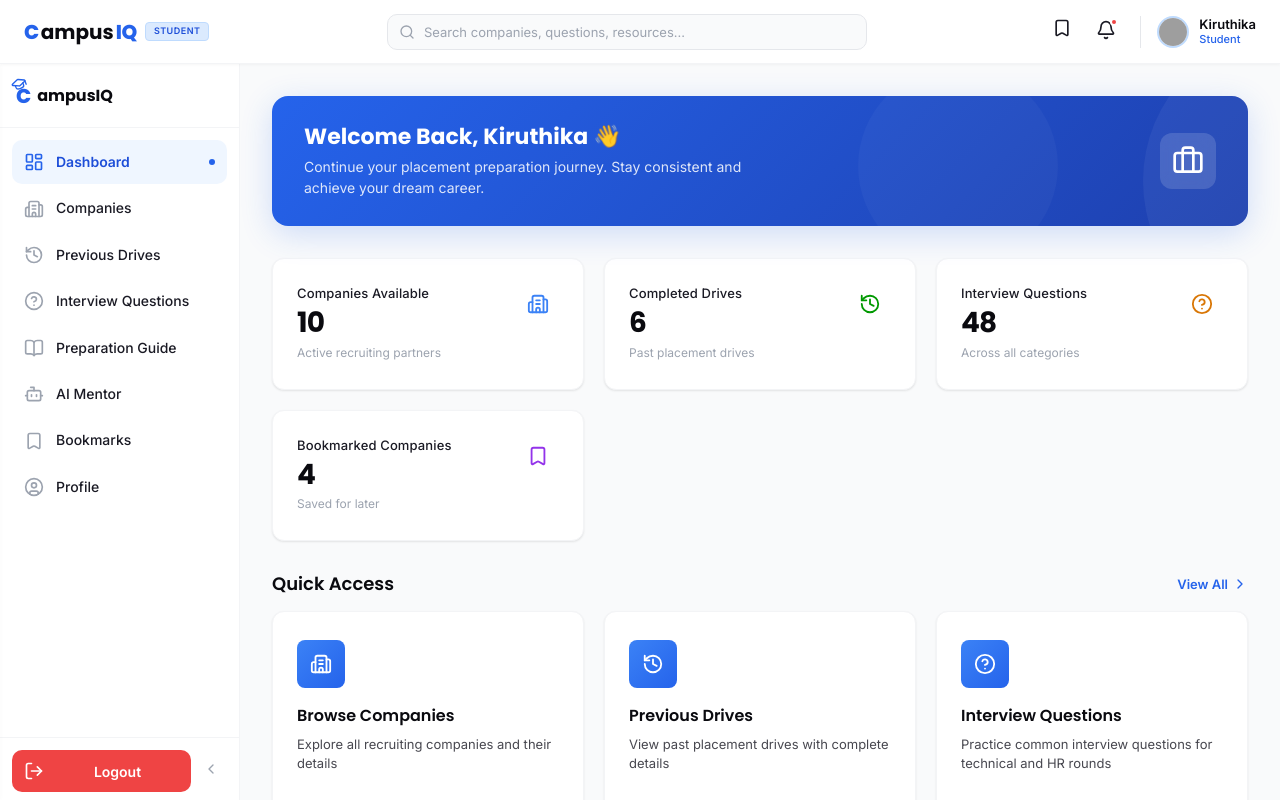
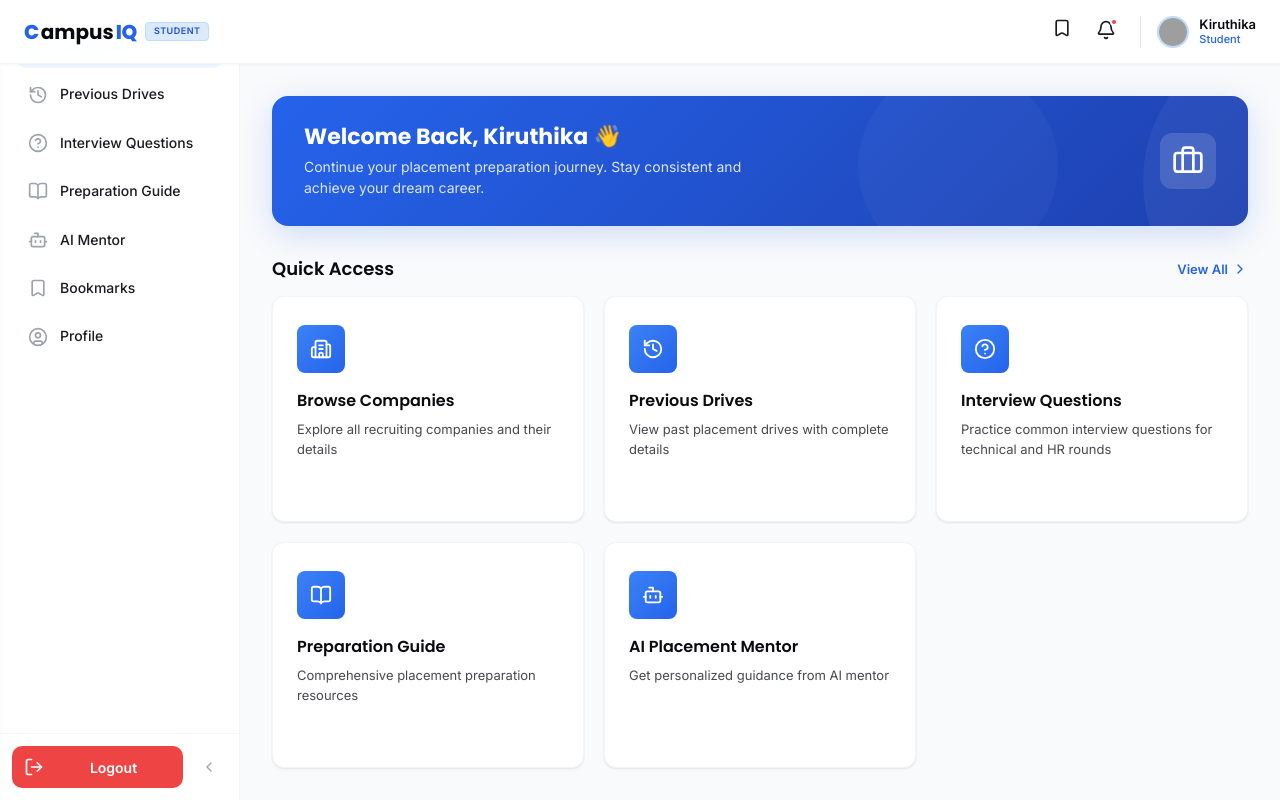
Before and after one commit to GowrinathSivakumar/CampusIQ, a React (Vite) app in the folder frontend/: page /student/dashboard in a window 1280 px wide. Shown: the top 800 px of the page. Built offline with nearby package versions, Linux system fonts and the light colour scheme; grey boxes are pictures that could not be loaded.

Commit message:
Update the dashboad,Navbar and sidebar

```diff
--- a/frontend/src/components/AdminSidebar.css
+++ b/frontend/src/components/AdminSidebar.css
@@ -115,6 +115,7 @@
   display: flex;
   flex-direction: column;
   gap: 4px;
+  flex: 1;
 }
 
 .sidebar-link {
@@ -201,6 +202,7 @@
   border-top: 1px solid var(--color-gray-100);
   color: var(--color-gray-400);
   transition: color 0.15s, background 0.15s;
+  flex-shrink: 0;
 }
 
 .sidebar-toggle-btn:hover {
--- a/frontend/src/components/StudentNavbar.tsx
+++ b/frontend/src/components/StudentNavbar.tsx
@@ -1,4 +1,4 @@
-import { Search, Bell, Bookmark, Menu } from 'lucide-react'
+import { Bell, Bookmark, Menu } from 'lucide-react'
 import { Link } from 'react-router-dom'
 import './StudentNavbar.css'
 
@@ -25,15 +25,6 @@ export default function StudentNavbar({ onToggleSidebar }: StudentNavbarProps) {
             <span className="student-navbar-brand-icon">IQ</span>
             <span className="student-navbar-brand-badge">Student</span>
           </Link>
-        </div>
-
-        <div className="student-navbar-search-wrapper">
-          <Search className="student-navbar-search-icon" size={16} />
-          <input
-            type="text"
-            placeholder="Search companies, questions, resources..."
-            className="student-navbar-search"
-          />
         </div>
 
         <div className="student-navbar-right">
--- a/frontend/src/components/StudentSidebar.css
+++ b/frontend/src/components/StudentSidebar.css
@@ -30,7 +30,6 @@
   z-index: 30;
   transition: width 0.3s cubic-bezier(0.4, 0, 0.2, 1);
   overflow: hidden;
-  padding-top: var(--navbar-height);
 }
 
 .student-sidebar-desktop.expanded {
@@ -119,11 +118,11 @@
 }
 
 .student-sidebar-nav {
-  padding: 12px;
+  padding: 24px 16px 12px;
   overflow-y: auto;
   display: flex;
   flex-direction: column;
-  gap: 2px;
+  gap: 4px;
   flex: 1;
 }
 
@@ -183,10 +182,10 @@
 
 .student-sidebar-footer {
   border-top: 1px solid var(--color-gray-100);
-  padding: 8px 12px;
+  padding: 12px;
   display: flex;
   align-items: center;
-  gap: 4px;
+  gap: 8px;
   flex-shrink: 0;
 }
 
@@ -208,7 +207,6 @@
   background: var(--color-red-500);
   color: var(--color-white);
   font-weight: 600;
-  margin-top: 4px;
 }
 
 .student-sidebar-logout.logout-btn:hover {
@@ -228,8 +226,8 @@
   display: none;
   align-items: center;
   justify-content: center;
-  width: 32px;
-  height: 32px;
+  width: 36px;
+  height: 36px;
   border-radius: var(--radius-md);
   color: var(--color-gray-400);
   transition: color 0.15s, background 0.15s;
--- a/frontend/src/components/StudentSidebar.tsx
+++ b/frontend/src/components/StudentSidebar.tsx
@@ -11,7 +11,6 @@ import {
   LogOut,
   ChevronLeft,
   ChevronRight,
-  GraduationCap,
 } from 'lucide-react'
 import { useAuth } from '../context/AuthContext'
 import './StudentSidebar.css'
@@ -25,7 +24,6 @@ interface StudentSidebarProps {
 
 const menuItems = [
   { icon: LayoutDashboard, label: 'Dashboard', path: '/student/dashboard' },
-  { icon: Building2, label: 'Companies', path: '/student/companies' },
   { icon: History, label: 'Previous Drives', path: '/student/drives' },
   { icon: HelpCircle, label: 'Interview Questions', path: '/student/questions' },
   { icon: BookOpen, label: 'Preparation Guide', path: '/student/preparation' },
@@ -46,27 +44,6 @@ export default function StudentSidebar({ collapsed, onToggle, mobileOpen, onMobi
 
   const sidebarContent = (
     <div className="student-sidebar-inner">
-      <div className="student-sidebar-header">
-        {!collapsed ? (
-          <div className="student-sidebar-header-content">
-            <div className="student-sidebar-logo">
-              <span className="student-sidebar-c-wrapper">
-                <GraduationCap className="student-sidebar-cap" />
-                <span className="student-sidebar-logo-icon">C</span>
-              </span>
-              <span className="student-sidebar-logo-text">ampusIQ</span>
-            </div>
-          </div>
-        ) : (
-          <div className="student-sidebar-header-center">
-            <span className="student-sidebar-c-wrapper">
-              <GraduationCap className="student-sidebar-cap mini" />
-              <span className="student-sidebar-mini-logo">C</span>
-            </span>
-          </div>
-        )}
-      </div>
-
       <nav className="student-sidebar-nav">
         {menuItems.map((item) => {
           const Icon = item.icon
--- a/frontend/src/pages/student/Dashboard.tsx
+++ b/frontend/src/pages/student/Dashboard.tsx
@@ -3,47 +3,14 @@ import {
   Building2,
   History,
   HelpCircle,
-  Bookmark,
   Briefcase,
   Bot,
   BookOpen,
   ChevronRight,
 } from 'lucide-react'
-import StudentCard from '../../components/StudentCard'
 import QuickAccessCard from '../../components/QuickAccessCard'
 
 import './Dashboard.css'
-
-const stats = [
-  {
-    title: 'Companies Available',
-    value: 10,
-    icon: Building2,
-    description: 'Active recruiting partners',
-    accentColor: 'var(--student-500)',
-  },
-  {
-    title: 'Completed Drives',
-    value: 6,
-    icon: History,
-    description: 'Past placement drives',
-    accentColor: 'var(--color-emerald-600)',
-  },
-  {
-    title: 'Interview Questions',
-    value: 48,
-    icon: HelpCircle,
-    description: 'Across all categories',
-    accentColor: 'var(--color-amber-600)',
-  },
-  {
-    title: 'Bookmarked Companies',
-    value: 4,
-    icon: Bookmark,
-    description: 'Saved for later',
-    accentColor: 'var(--color-purple-600)',
-  },
-]
 
 const quickAccessItems = [
   {
@@ -97,19 +64,6 @@ export default function Dashboard() {
         </div>
       </div>
 
-      <div className="student-dashboard-stats">
-        {stats.map((stat) => (
-          <StudentCard
-            key={stat.title}
-            title={stat.title}
-            value={stat.value}
-            icon={stat.icon}
-            description={stat.description}
-            accentColor={stat.accentColor}
-          />
-        ))}
-      </div>
-
       <div className="student-dashboard-section">
         <div className="student-dashboard-section-header">
           <h2 className="student-dashboard-section-title">Quick Access</h2>
--- a/frontend/src/pages/student/PreviousDrives.css
+++ b/frontend/src/pages/student/PreviousDrives.css
@@ -2,6 +2,77 @@
   display: flex;
   flex-direction: column;
   gap: 24px;
+}
+
+.previous-drives-nav-card {
+  display: block;
+  text-decoration: none;
+  background: linear-gradient(135deg, var(--student-50) 0%, var(--student-100) 100%);
+  border: 1px solid var(--student-200);
+  border-radius: var(--radius-lg);
+  padding: 20px;
+  transition: all 0.25s ease;
+  box-shadow: var(--shadow-sm);
+}
+
+.previous-drives-nav-card:hover {
+  transform: translateY(-2px);
+  box-shadow: var(--shadow-md);
+  border-color: var(--student-300);
+}
+
+.previous-drives-nav-card-content {
+  display: flex;
+  align-items: center;
+  gap: 16px;
+}
+
+.previous-drives-nav-card-icon {
+  display: flex;
+  align-items: center;
+  justify-content: center;
+  width: 56px;
+  height: 56px;
+  background: var(--student-600);
+  border-radius: var(--radius-md);
+  color: var(--color-white);
+  flex-shrink: 0;
+  transition: transform 0.25s ease;
+}
+
+.previous-drives-nav-card:hover .previous-drives-nav-card-icon {
+  transform: scale(1.05);
+}
+
+.previous-drives-nav-card-text {
+  flex: 1;
+  display: flex;
+  flex-direction: column;
+  gap: 4px;
+}
+
+.previous-drives-nav-card-title {
+  font-family: var(--font-heading);
+  font-size: 18px;
+  font-weight: 600;
+  color: var(--color-dark);
+  margin: 0;
+}
+
+.previous-drives-nav-card-desc {
+  font-size: 14px;
+  color: var(--color-dark-secondary);
+  margin: 0;
+}
+
+.previous-drives-nav-card-arrow {
+  color: var(--student-600);
+  flex-shrink: 0;
+  transition: transform 0.25s ease;
+}
+
+.previous-drives-nav-card:hover .previous-drives-nav-card-arrow {
+  transform: translateX(4px);
 }
 
 .previous-drives-filters {
@@ -188,6 +259,32 @@
 }
 
 @media (max-width: 768px) {
+  .previous-drives-nav-card {
+    padding: 16px;
+  }
+
+  .previous-drives-nav-card-icon {
+    width: 48px;
+    height: 48px;
+  }
+
+  .previous-drives-nav-card-icon svg {
+    width: 20px;
+    height: 20px;
+  }
+
+  .previous-drives-nav-card-title {
+    font-size: 16px;
+  }
+
+  .previous-drives-nav-card-desc {
+    font-size: 13px;
+  }
+
+  .previous-drives-nav-card-arrow {
+    display: none;
+  }
+
   .previous-drives-table th,
   .previous-drives-table td {
     padding: 10px 12px;
--- a/frontend/src/pages/student/PreviousDrives.tsx
+++ b/frontend/src/pages/student/PreviousDrives.tsx
@@ -98,6 +98,19 @@ export default function PreviousDrives() {
 
   return (
     <div className="previous-drives">
+      <Link to="/student/companies" className="previous-drives-nav-card">
+        <div className="previous-drives-nav-card-content">
+          <div className="previous-drives-nav-card-icon">
+            <Building2 size={24} />
+          </div>
+          <div className="previous-drives-nav-card-text">
+            <h3 className="previous-drives-nav-card-title">Companies</h3>
+            <p className="previous-drives-nav-card-desc">Browse all companies and their details</p>
+          </div>
+          <ChevronRight className="previous-drives-nav-card-arrow" size={20} />
+        </div>
+      </Link>
+
       <div className="previous-drives-filters">
         <div className="previous-drives-filter-group">
           <Building2 size={16} />
```
